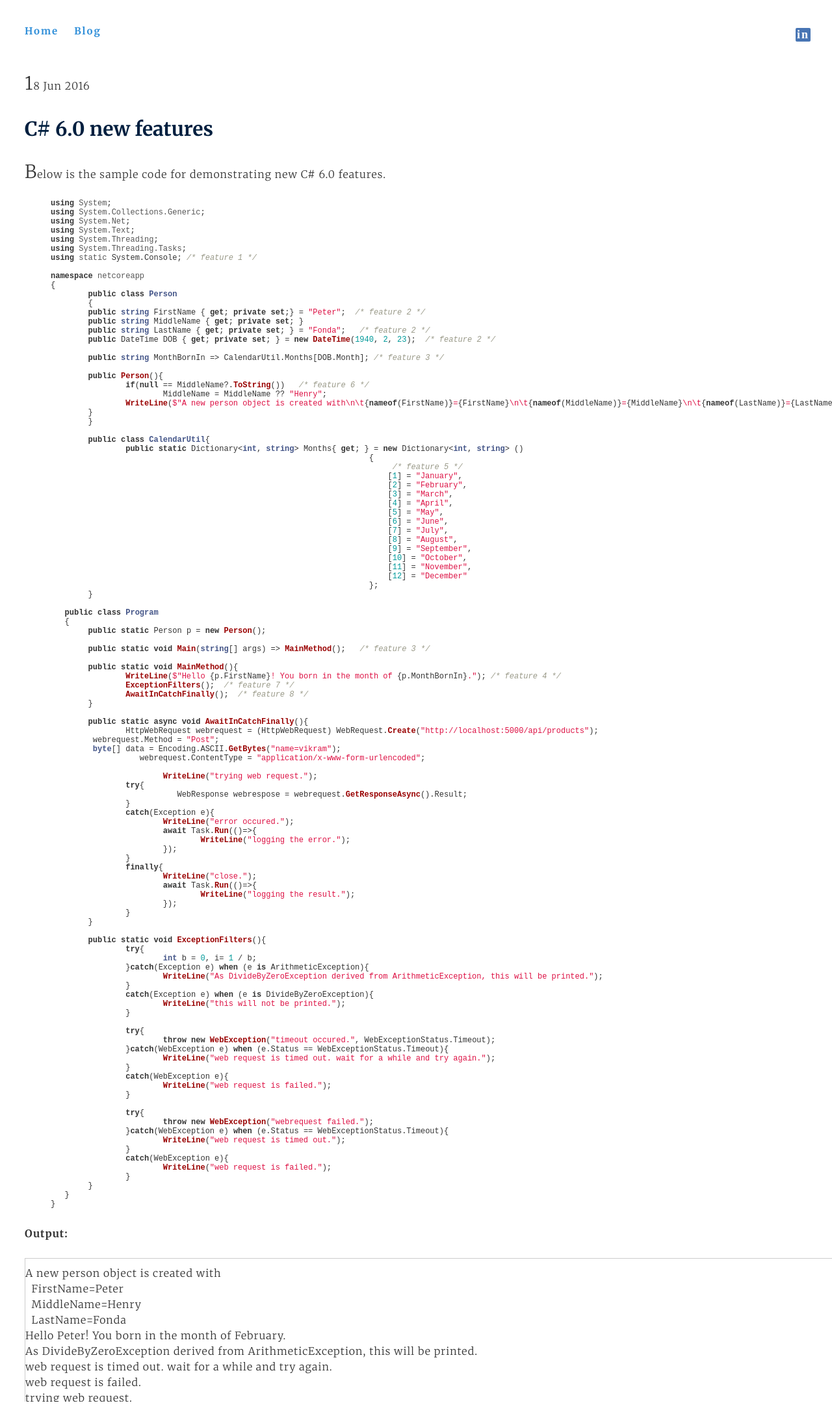
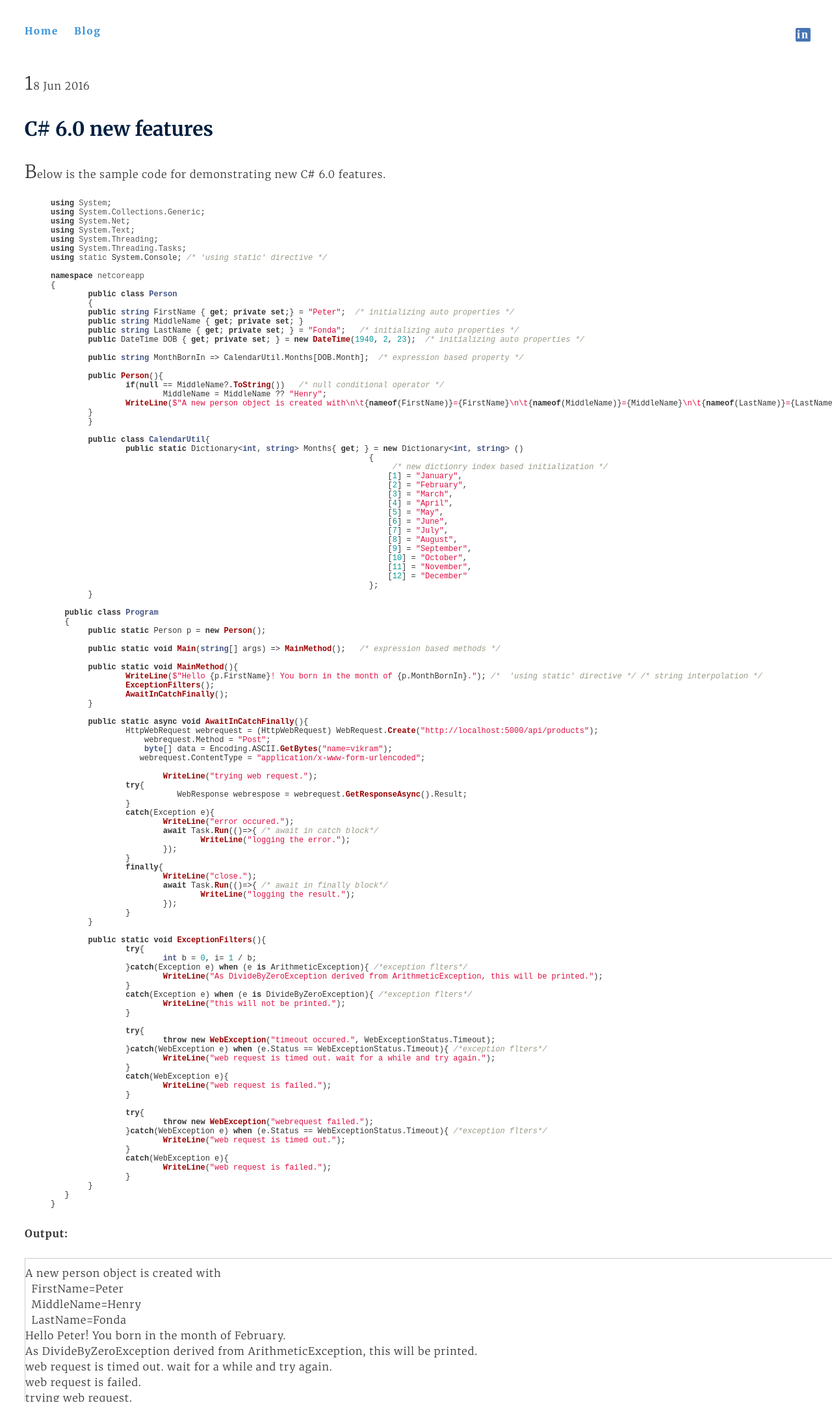
Before and after one commit to srirangamv/srirangamv.github.io, a Jekyll site: the page built from _posts/2016-06-18-csharp6.0-new-features.md, in a window 1280 px wide. Shown: the top 2196 px of the page at 65% size. Built offline with Jekyll 4.4.1, drawn with Linux system fonts in a browser that asks for light colours.

Commit message:
added comments.

```diff
--- a/_posts/2016-06-18-csharp6.0-new-features.md
+++ b/_posts/2016-06-18-csharp6.0-new-features.md
@@ -14,30 +14,30 @@
 using System.Text;
 using System.Threading;
 using System.Threading.Tasks;
-using static System.Console; /* feature 1 */
+using static System.Console; /* 'using static' directive */
 
 namespace netcoreapp
 {
 	public class Person
 	{
-   	public string FirstName { get; private set;} = "Peter";  /* feature 2 */
+   	public string FirstName { get; private set;} = "Peter";  /* initializing auto properties */
    	public string MiddleName { get; private set; }
-    	public string LastName { get; private set; } = "Fonda";   /* feature 2 */
-    	public DateTime DOB { get; private set; } = new DateTime(1940, 2, 23);  /* feature 2 */
+    	public string LastName { get; private set; } = "Fonda";   /* initializing auto properties */
+    	public DateTime DOB { get; private set; } = new DateTime(1940, 2, 23);  /* initializing auto properties */
 
-    	public string MonthBornIn => CalendarUtil.Months[DOB.Month]; /* feature 3 */
+    	public string MonthBornIn => CalendarUtil.Months[DOB.Month];  /* expression based property */
 
     	public Person(){
-    		if(null == MiddleName?.ToString())   /* feature 6 */
+    		if(null == MiddleName?.ToString())   /* null conditional operator */
     			MiddleName = MiddleName ?? "Henry";
-    		WriteLine($"A new person object is created with\n\t{nameof(FirstName)}={FirstName}\n\t{nameof(MiddleName)}={MiddleName}\n\t{nameof(LastName)}={LastName}\n");  /* feature 3 */ /* feature 4 */
+    		WriteLine($"A new person object is created with\n\t{nameof(FirstName)}={FirstName}\n\t{nameof(MiddleName)}={MiddleName}\n\t{nameof(LastName)}={LastName}\n");  /*  'using static' directive */ /* string interpolation */ /*'nameof' operator*/
     	}
 	}
 
 	public class CalendarUtil{
 		public static Dictionary<int, string> Months{ get; } = new Dictionary<int, string> ()
 							            {
-							            	 /* feature 5 */
+							            	 /* new dictionry index based initialization */
 							                [1] = "January",
 							                [2] = "February",
 							                [3] = "March",
@@ -57,18 +57,18 @@
    {
    	public static Person p = new Person();
 
-   	public static void Main(string[] args) => MainMethod();   /* feature 3 */
+   	public static void Main(string[] args) => MainMethod();   /* expression based methods */
 
    	public static void MainMethod(){
-   		WriteLine($"Hello {p.FirstName}! You born in the month of {p.MonthBornIn}."); /* feature 4 */
-   		ExceptionFilters();  /* feature 7 */
-   		AwaitInCatchFinally();  /* feature 8 */
+   		WriteLine($"Hello {p.FirstName}! You born in the month of {p.MonthBornIn}."); /*  'using static' directive */ /* string interpolation */
+   		ExceptionFilters();
+   		AwaitInCatchFinally();
    	}
 
    	public static async void AwaitInCatchFinally(){
    		HttpWebRequest webrequest = (HttpWebRequest) WebRequest.Create("http://localhost:5000/api/products");
-         webrequest.Method = "Post";
-         byte[] data = Encoding.ASCII.GetBytes("name=vikram");
+                    webrequest.Method = "Post";
+                    byte[] data = Encoding.ASCII.GetBytes("name=vikram");
 		   webrequest.ContentType = "application/x-www-form-urlencoded";
 
 			WriteLine("trying web request.");
@@ -77,13 +77,13 @@
    		}
    		catch(Exception e){
    			WriteLine("error occured.");
-   			await Task.Run(()=>{
+   			await Task.Run(()=>{ /* await in catch block*/
    				WriteLine("logging the error.");
    			});
    		}
    		finally{
    			WriteLine("close.");
-   			await Task.Run(()=>{
+   			await Task.Run(()=>{ /* await in finally block*/
    				WriteLine("logging the result.");
    			});
    		}
@@ -92,16 +92,16 @@
    	public static void ExceptionFilters(){
    		try{
    			int b = 0, i= 1 / b;
-   		}catch(Exception e) when (e is ArithmeticException){
+   		}catch(Exception e) when (e is ArithmeticException){ /*exception flters*/
    			WriteLine("As DivideByZeroException derived from ArithmeticException, this will be printed.");
    		}
-   		catch(Exception e) when (e is DivideByZeroException){
+   		catch(Exception e) when (e is DivideByZeroException){ /*exception flters*/
    			WriteLine("this will not be printed.");
    		}
 
    		try{
    			throw new WebException("timeout occured.", WebExceptionStatus.Timeout);
-   		}catch(WebException e) when (e.Status == WebExceptionStatus.Timeout){
+   		}catch(WebException e) when (e.Status == WebExceptionStatus.Timeout){ /*exception flters*/
    			WriteLine("web request is timed out. wait for a while and try again.");
    		}
    		catch(WebException e){
@@ -110,7 +110,7 @@
 
    		try{
    			throw new WebException("webrequest failed.");
-   		}catch(WebException e) when (e.Status == WebExceptionStatus.Timeout){
+   		}catch(WebException e) when (e.Status == WebExceptionStatus.Timeout){ /*exception flters*/
    			WriteLine("web request is timed out.");
    		}
    		catch(WebException e){
```
